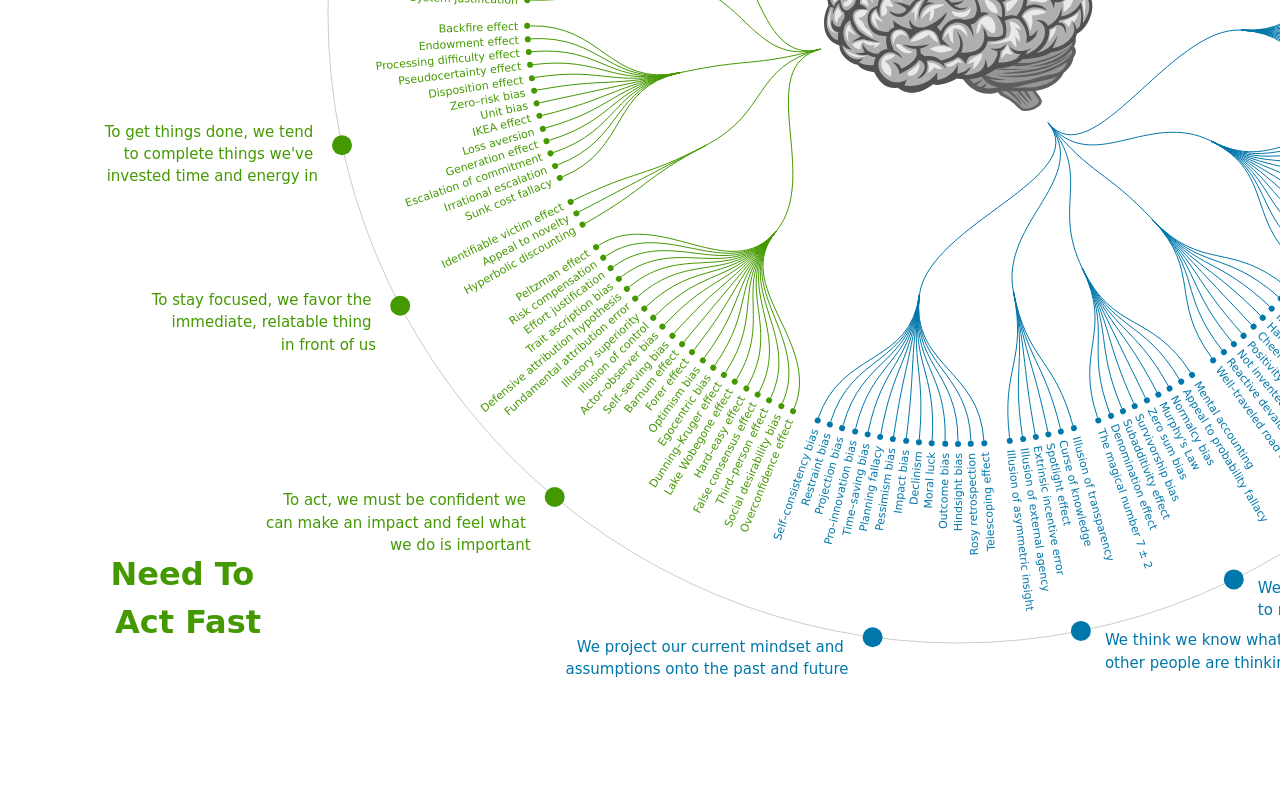
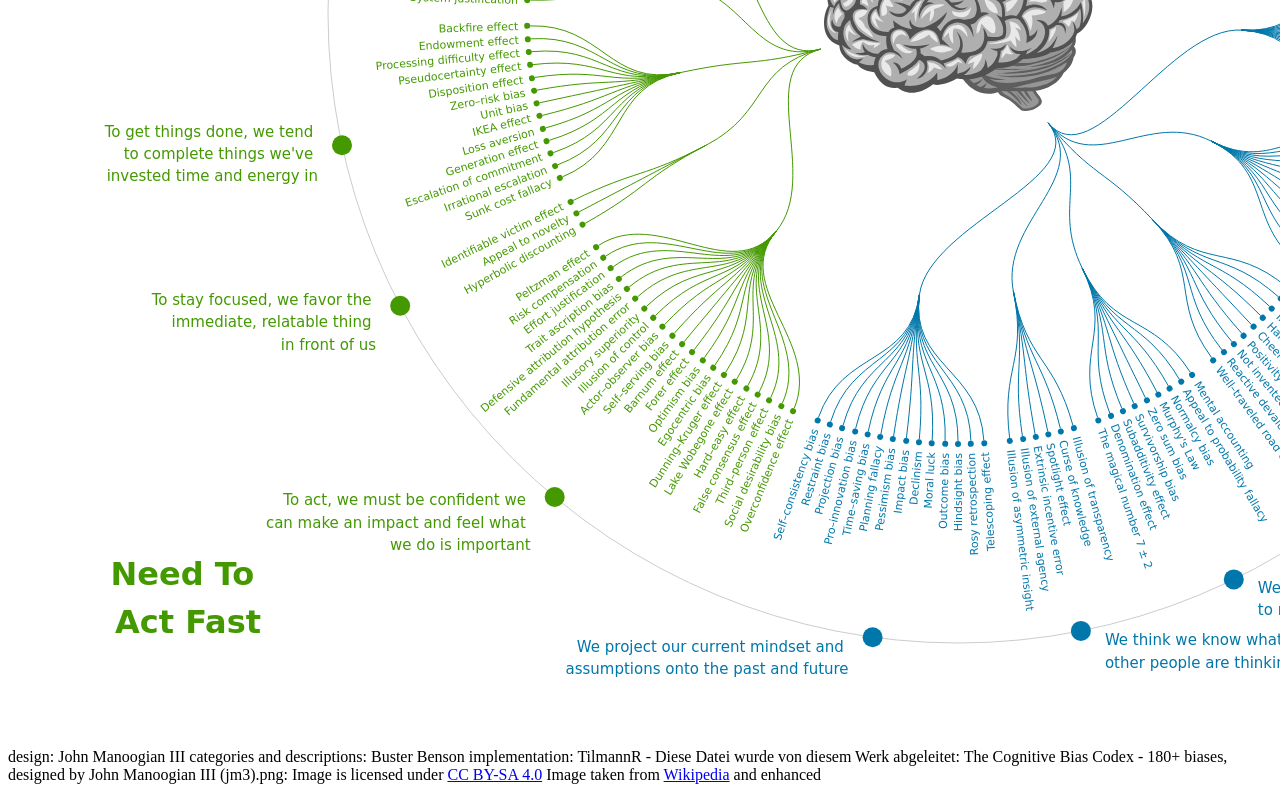
Before and after one commit to ClayMannn/CognitiveCompass.github.io, a plain HTML site: page index.html in a window 1280 px wide. Shown: the part 780-1580 px from the top of the page. Before the commit the page ends 1520 px from the top, so only its background shows below. Drawn offline with Linux system fonts and the light colour scheme.

Commit message:
Add licensed

```diff
--- a/index.html
+++ b/index.html
@@ -1497,7 +1497,10 @@
 <div id="website-preview">
     <iframe id="preview-iframe" width="600px" height="100%"></iframe>
 </div>
-
+<footer>
+    <p> design: John Manoogian III categories and descriptions: Buster Benson implementation: TilmannR - Diese Datei wurde von diesem Werk abgeleitet: The Cognitive Bias Codex - 180+ biases, designed by John Manoogian III (jm3).png: Image is licensed under <a href="https://creativecommons.org/licenses/by-sa/4.0" target="_blank" rel="noopener noreferrer">CC BY-SA 4.0</a>
+    Image taken from <a href="https://de.wikipedia.org/wiki/Kognitive_Verzerrung#/media/Datei:Cognitive_bias_codex_en.svg" target="_blank" rel="noopener noreferrer">Wikipedia</a> and enhanced</p>
+</footer>
 <script>
     function showDeactivateButton() {
   document.getElementById('deactivate').style.display = 'block';
```
